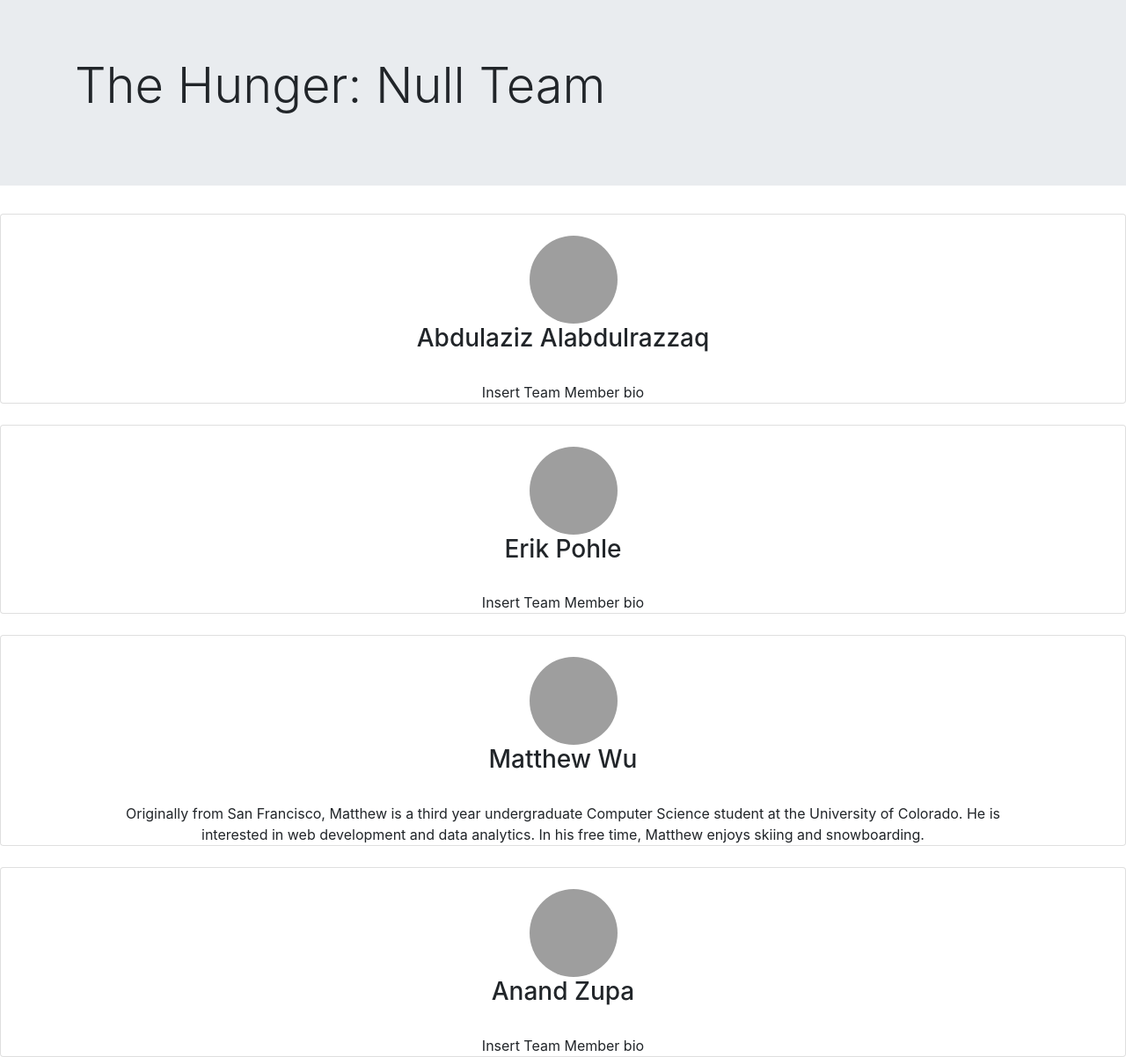
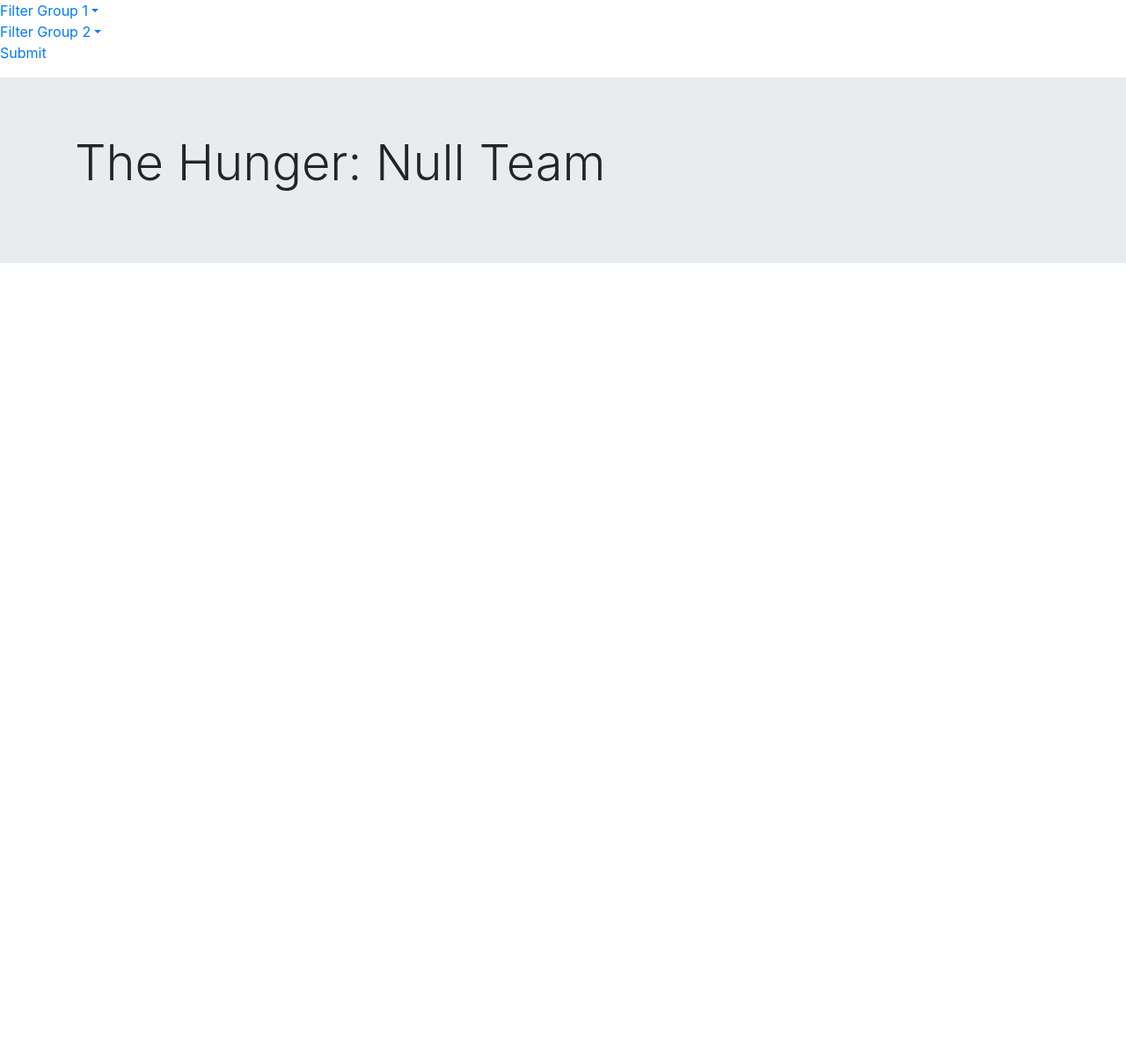
Before and after one commit to mattwu24/CSCI_3308_Project, a Node server app: template views/team_members.html in a window 1280 px wide. Shown: the part 56-1258 px from the top of the page at 88% size. After the commit the page ends 355 px from the top, so only its background shows below. Run offline with Node 20, Linux system fonts and the light colour scheme; the template is opened without the code that fills it, so the values that code supplies are empty; grey boxes are pictures that could not be loaded.

Commit message:
Add files via upload

```diff
--- a/views/team_members.html
+++ b/views/team_members.html
@@ -47,7 +47,48 @@
         </div>
     </nav>
 
+    <div class="wrapper">
+        <!-- Sidebar -->
+        <nav id="sidebar">
 
+            <ul class="list-unstyled components">
+                <li class="active">
+                    <a href="#homeSubmenu" data-toggle="collapse" aria-expanded="false"
+                        class="dropdown-toggle">Filter Group 1</a>
+                    <ul class="collapse list-unstyled" id="homeSubmenu">
+                        <li>
+                            <a href="#">Input Location</a>
+                        </li>
+                        <li>
+                            <a href="#">Home 2</a>
+                        </li>
+                        <li>
+                            <a href="#">Home 3</a>
+                        </li>
+                    </ul>
+                </li>
+                <li>
+                    <a href="#pageSubmenu" data-toggle="collapse" aria-expanded="false"
+                        class="dropdown-toggle">Filter Group 2</a>
+                    <ul class="collapse list-unstyled" id="pageSubmenu">
+                        <li>
+                            <a href="#">Page 1</a>
+                        </li>
+                        <li>
+                            <a href="#">Page 2</a>
+                        </li>
+                        <li>
+                            <a href="#">Page 3</a>
+                        </li>
+                    </ul>
+                </li>
+                <li>
+                    <a href="#">Submit</a>
+                </li>
+            </ul>
+
+        </nav>
+    </div>
     <div class="jumbotron jumbotron-fluid">
         <div class="container">
             <h1 class="display-4">The Hunger: Null Team</h1>
@@ -55,57 +96,6 @@
         </div>
     </div>
 
-
-    <div class="card">
-        <br>
-        <div class="centerImg">
-            <img src="https://cdn.business2community.com/wp-content/uploads/2017/08/blank-profile-picture-973460_640.png" class="rounded-circle" alt="Profile Picture" style="width:100px;height:100px;">
-        </div>
-        <h3 class="centerText">Abdulaziz Alabdulrazzaq</h3>
-        <br>
-        <div class="centerText">Insert Team Member bio
-        </div>
-    </div>
-
-    <br>
-
-    <div class="card">
-        <br>
-        <div class="centerImg">
-            <img src="https://cdn.business2community.com/wp-content/uploads/2017/08/blank-profile-picture-973460_640.png" class="rounded-circle" alt="Profile Picture" style="width:100px;height:100px;">
-        </div>
-        <h3 class="centerText">Erik Pohle</h3>
-        <br>
-        <div class="centerText">Insert Team Member bio
-        </div>
-    </div>
-
-    <br>
-
-    <div class="card">
-        <br>
-        <div class="centerImg">
-            <img src="https://cdn.business2community.com/wp-content/uploads/2017/08/blank-profile-picture-973460_640.png" class="rounded-circle" alt="Profile Picture" style="width:100px;height:100px;">
-        </div>
-        <h3 class="centerText">Matthew Wu</h3>
-        <br>
-        <div class="centerText">Originally from San Francisco, Matthew is a third year undergraduate Computer Science student at the University of Colorado. He is interested in web development and data analytics. In his free time, Matthew enjoys skiing and snowboarding.
-        </div>
-    </div>
-
-    <br>
-
-    <div class="card">
-        <br>
-        <div class="centerImg">
-            <img src="https://cdn.business2community.com/wp-content/uploads/2017/08/blank-profile-picture-973460_640.png" class="rounded-circle" alt="Profile Picture" style="width:100px;height:100px;">
-        </div>
-        <h3 class="centerText">Anand Zupa</h3>
-        <br>
-        <div class="centerText">Insert Team Member bio
-        </div>
-    </div>
-
 </body>
 
 </html>
```
